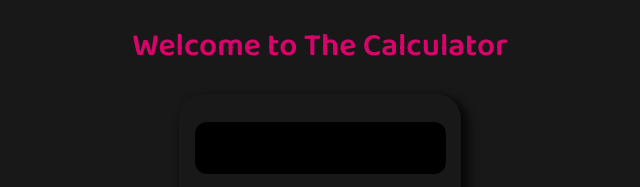
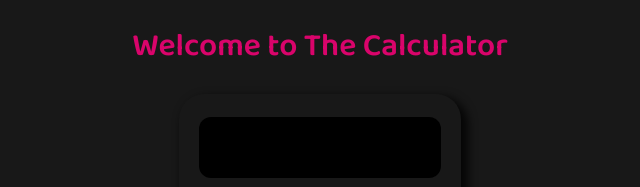
Before and after one commit to aaditya1404/Calculator.github.io, a plain HTML site: page index.html in a window 1280 px wide. Shown: the top 187 px of the page, 328-968 px from the left. Drawn offline with Linux system fonts and the light colour scheme.

Commit message:
initial commit

```diff
--- a/style.css
+++ b/style.css
@@ -46,9 +46,9 @@ body {
 }
 
 .row input{
-    font-size: 19px;
+    font-size: 18px;
     margin: 0;
-    padding: 15px 3px;
+    padding: 20px 5px;
     border-style: none;
     border-radius: 12px;
     /* background-color: rgb(24, 24, 24); */
```
